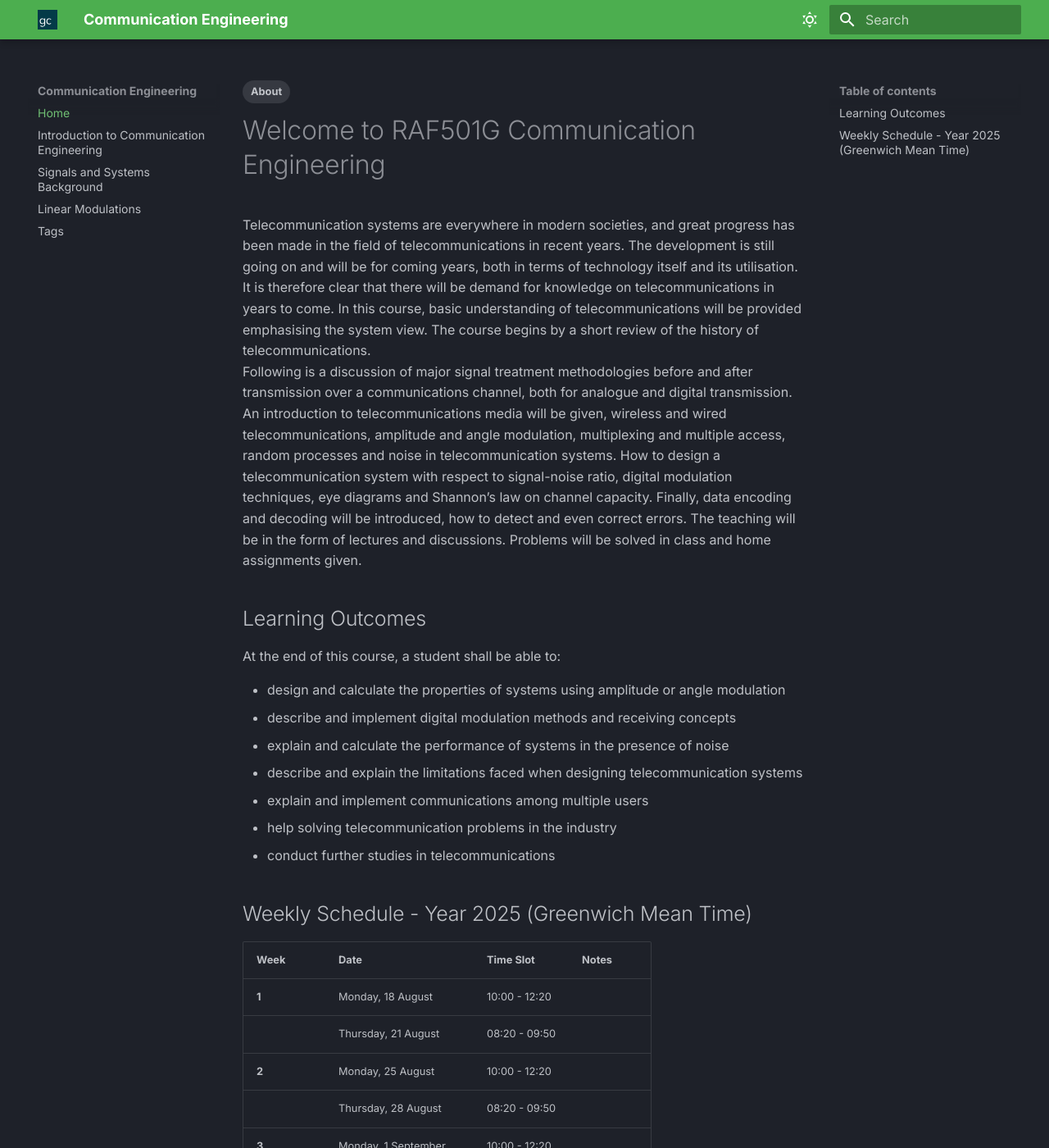
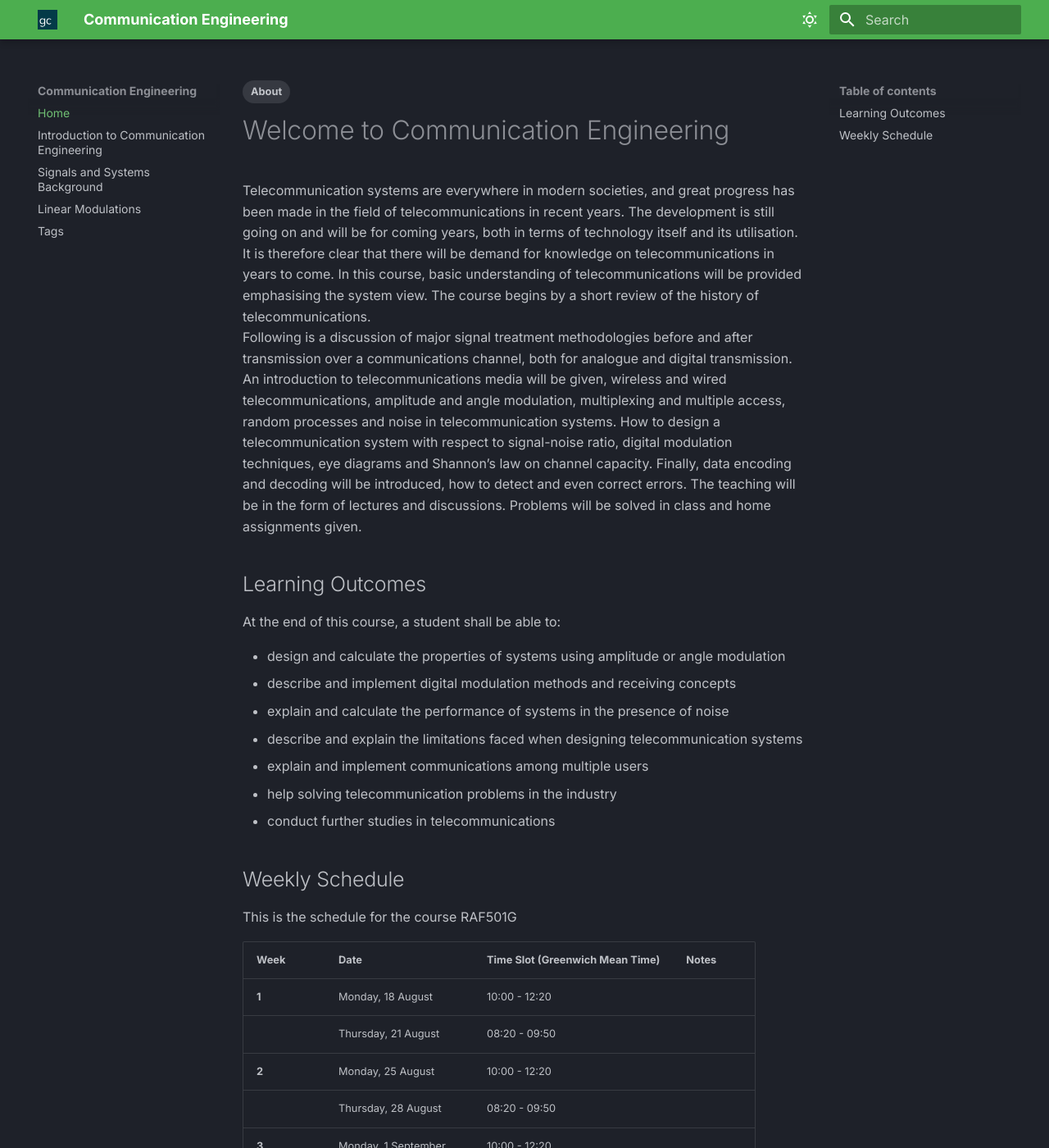
Before and after one commit to gabcav/communication-engineering, an MkDocs documentation site: the page built from docs/index.md, in a window 1280 px wide and 1400 px high. Shown: the whole window at 82% size. Built offline with MkDocs 1.6.1 and Material for MkDocs 9.7.7, drawn with Linux system fonts in a browser that asks for light colours; some web fonts are replaced.

```diff
--- a/docs/index.md
+++ b/docs/index.md
@@ -29,9 +29,11 @@ At the end of this course, a student shall be able to:
 - help solving telecommunication problems in the industry
 - conduct further studies in telecommunications
 
-## Weekly Schedule - Year 2025 (Greenwich Mean Time)
+## Weekly Schedule
 
-| Week | Date                      | Time Slot       | Notes |
+This is the schedule for the course RAF501G
+
+| Week | Date                      | Time Slot (Greenwich Mean Time)      | Notes |
 |------|---------------------------|-----------------|-------|
 | **1** | Monday, 18 August         | 10:00 - 12:20  |       |
 |      | Thursday, 21 August       | 08:20 - 09:50  |       |
```
Also changed, not shown: other parts of docs/index.md (+1 -1 lines), README.md (added, +4 -0 lines).
